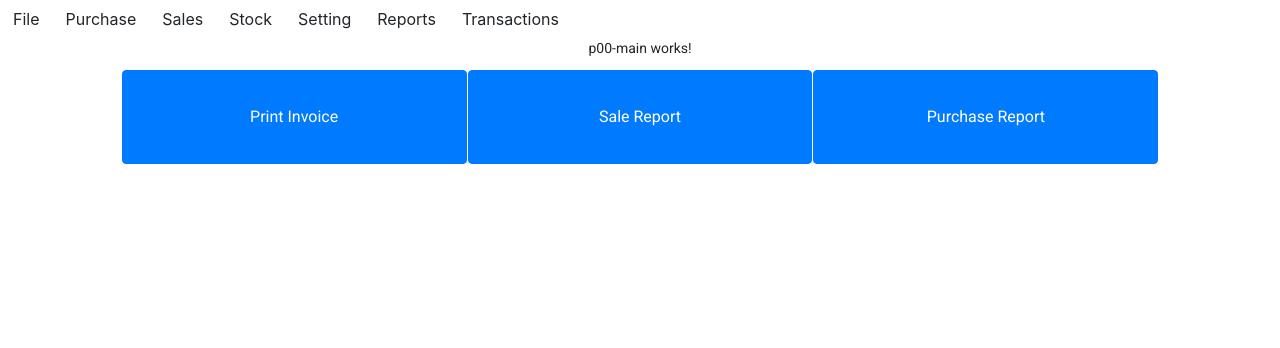
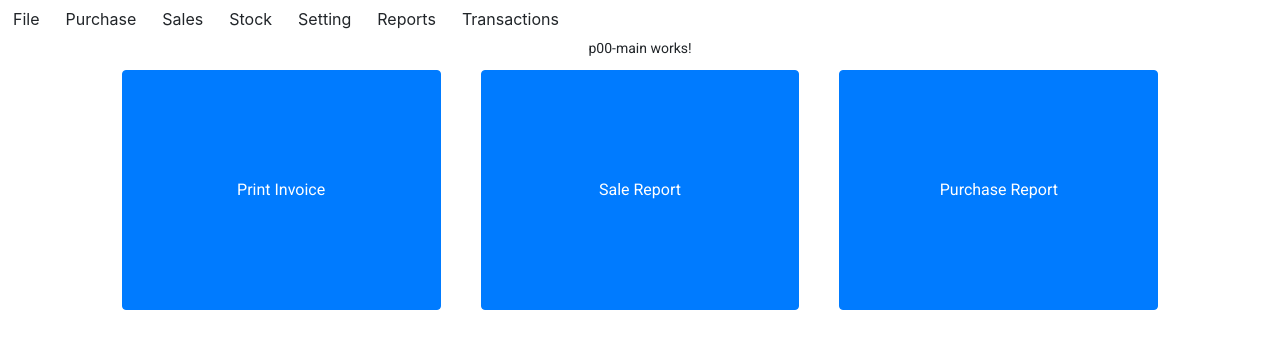
Before and after one commit to GunPkate/ng_erp, an Angular app: page /file in a window 1280 px wide. Shown: the top 348 px of the page. Built offline with nearby package versions, Linux system fonts and the light colour scheme.

Commit message:
fix grid template margin

```diff
--- a/src/components/main-page-grid/main-page-grid.component.html
+++ b/src/components/main-page-grid/main-page-grid.component.html
@@ -1,3 +1,3 @@
-<mat-grid-list cols="3" rowHeight="4:1">
-    <mat-grid-tile class="d-flex justify-content-between btn btn-primary" *ngFor="let i of subBtnGrid"> {{i.btnTitleName}} </mat-grid-tile>
+<mat-grid-list cols="3" rowHeight="240px" gutterSize="40px">
+    <mat-grid-tile class="d-flex  justify-content-between btn btn-primary" *ngFor="let i of subBtnGrid"> {{i.btnTitleName}} </mat-grid-tile>
 </mat-grid-list>
--- a/src/constant/AllBtn.ts
+++ b/src/constant/AllBtn.ts
@@ -85,29 +85,30 @@ export const AllBtn: Btn[] = [
       title: 'Stock',
       inputBtn: [
         {
-          btnTitleName: "Print Invoice",
+          btnTitleName: "Categories",
           subMenu: "1",
           subBtn:[]
         },
         {
-          btnTitleName: "Sale Report",
+          btnTitleName: "Products",
           subMenu: "2",
-          subBtn: [
-            {btnTitleName: "Daily"},
-            {btnTitleName: "Weekly"},
-            {btnTitleName: "Monthly"},
-          ]
+          subBtn: []
         },
         {
-          btnTitleName: "Purchase Report",
+          btnTitleName: "Stock Details",
           subMenu: "3",
-          subBtn: [
-            {btnTitleName: "Daily"},
-            {btnTitleName: "Weekly"},
-            {btnTitleName: "Monthly"},
-          ]
+          subBtn: []
         },
-
+        {
+          btnTitleName: "Low Stock Details",
+          subMenu: "4",
+          subBtn: []
+        },
+        {
+          btnTitleName: "Empty Stock Details",
+          subMenu: "5",
+          subBtn: []
+        },
       ]
     },{
       title: 'Setting',
```
